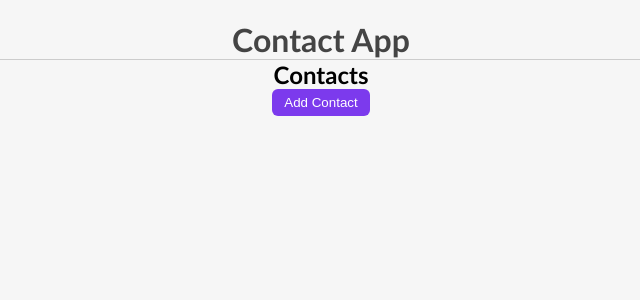
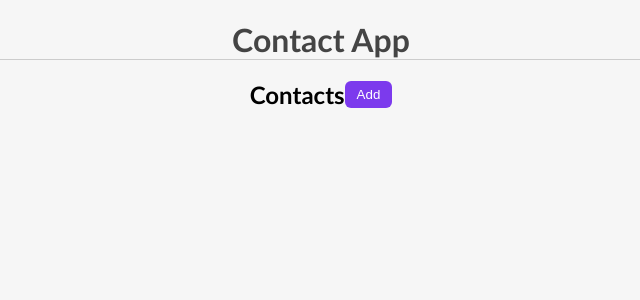
Before and after one commit to meisam-msr/contact-app, a React (Create React App) app: page / in a window 1280 px wide. Shown: the top 300 px of the page, without its empty margins (319-959 px from the left). Built offline with nearby package versions, Linux system fonts and the light colour scheme.

Commit message:
add style to contactList

```diff
--- a/src/components/ContactList/ContactList.js
+++ b/src/components/ContactList/ContactList.js
@@ -4,16 +4,20 @@ import Contact from "./Contact/Contact";
 
 const ContactList = ({ contacts, onDelete }) => {
   return (
-    <section className="contactList">
-      <div>
-        <h2>Contacts</h2>
-        <Link to="/add">
-          <button>Add Contact</button>
-        </Link>
+    <section className="listWrapper">
+      <div className="contactList">
+        <div className="listHeader">
+          <h2>Contacts</h2>
+          <Link to="/add">
+            <button>Add</button>
+          </Link>
+        </div>
+        {contacts.map((contact) => {
+          return (
+            <Contact key={contact.id} contact={contact} onDelete={onDelete} />
+          );
+        })}
       </div>
-      {contacts.map((contact) => {
-        return <Contact  key={contact.id} contact={contact} onDelete={onDelete} />;
-      })}
     </section>
   );
 };
--- a/src/components/ContactList/contactList.css
+++ b/src/components/ContactList/contactList.css
@@ -1,15 +1,37 @@
+.listWrapper {
+  display: flex;
+  justify-content: center;
+}
 .contactList {
   display: flex;
   flex-direction: column;
   align-items: center;
 }
+.listHeader {
+  margin-top: 20px;
+  display: flex;
+  justify-content: space-between;
+  width: 100%;
+  align-items: center;
+}
+.listHeader button {
+  cursor: pointer;
+  outline: none;
+  color: #fff;
+  border: none;
+  background-color: #7c3aed;
+  padding: 6px 12px;
+  border-radius: 6px;
+}
+
 .item {
   background-color: #fff;
-  width: 20rem;
+  min-width: 20rem;
+  height: 4rem;
   display: flex;
   justify-content: space-between;
   align-items: center;
-  padding: 4px;
+  padding: 12px;
   border: 1px solid #ccc;
   border-radius: 6px;
   margin-top: 20px;
@@ -28,12 +50,3 @@
   height: 24px;
   margin-right: 6px;
 }
-button{
-  cursor: pointer;
-  outline: none;
-  color: #fff;
-  border: none;
-  background-color: #7c3aed;
-  padding: 6px 12px;
-  border-radius: 6px;
-}
```
